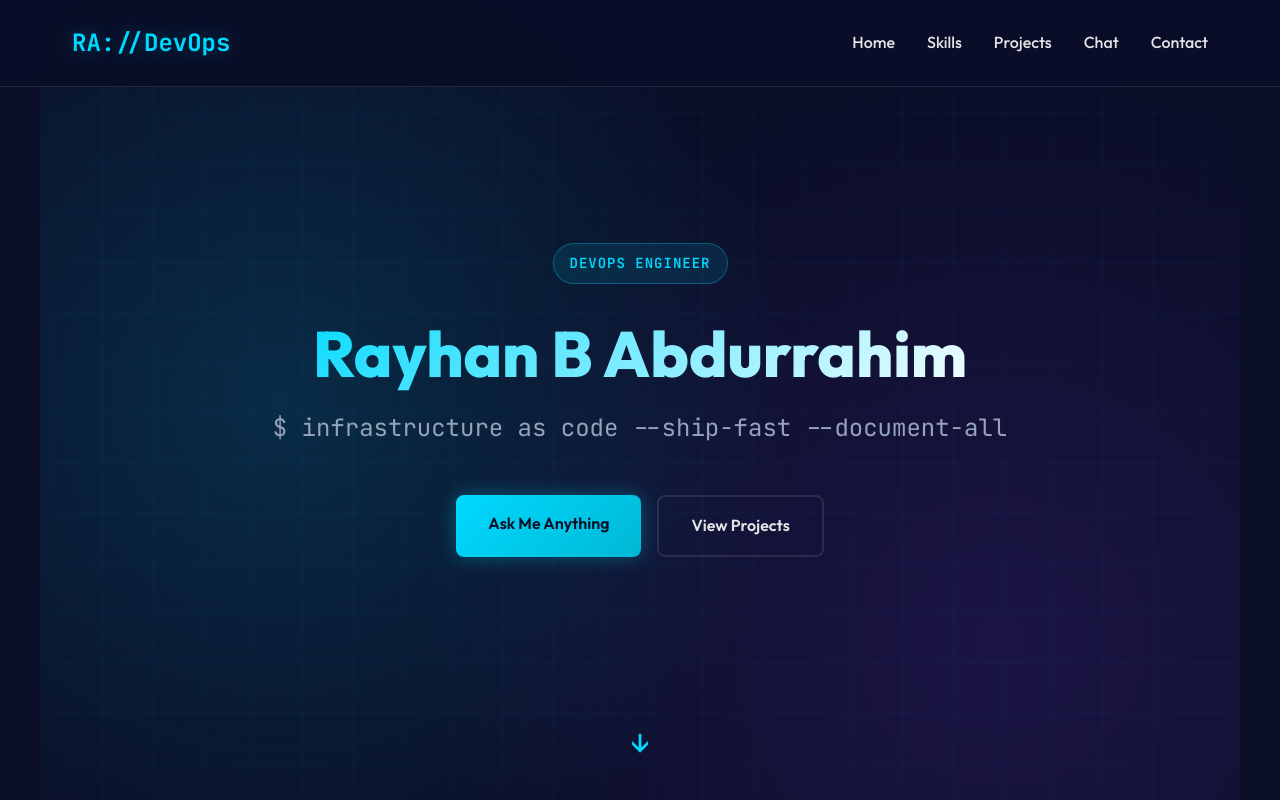
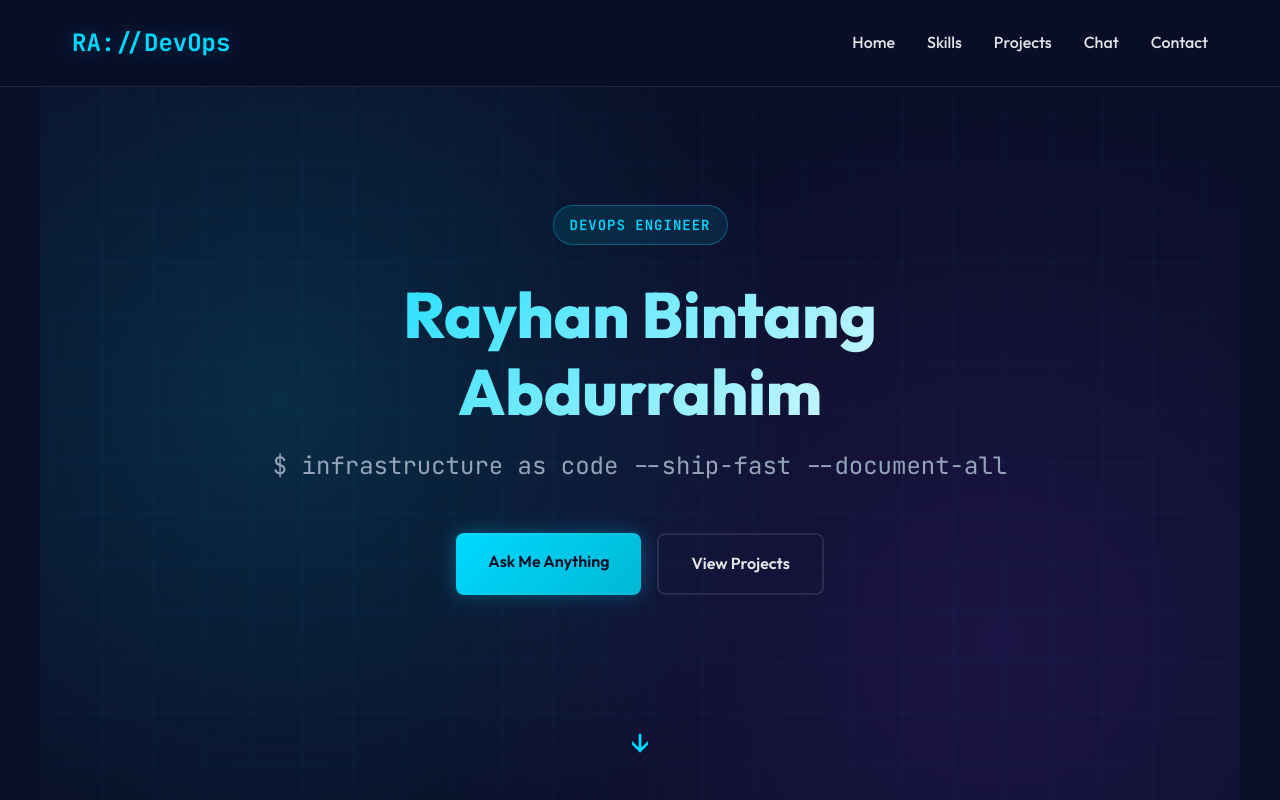
Before and after one commit to Rayhanbintang/rayhan-portofolio, a plain HTML site: page website/index.html in a window 1280 px wide. Shown: the top 800 px of the page. Drawn offline with Linux system fonts and the light colour scheme; no server answers.

Commit message:
test change

```diff
--- a/website/index.html
+++ b/website/index.html
@@ -714,7 +714,7 @@
         <div class="grid-background"></div>
         <div class="hero-content">
             <div class="hero-badge">DevOps Engineer</div>
-            <h1>Rayhan B Abdurrahim</h1>
+            <h1>Rayhan Bintang Abdurrahim</h1>
             <p class="tagline">$ infrastructure as code --ship-fast --document-all</p>
             <div class="cta-buttons">
                 <a href="#chat" class="btn btn-primary">Ask Me Anything</a>
```
